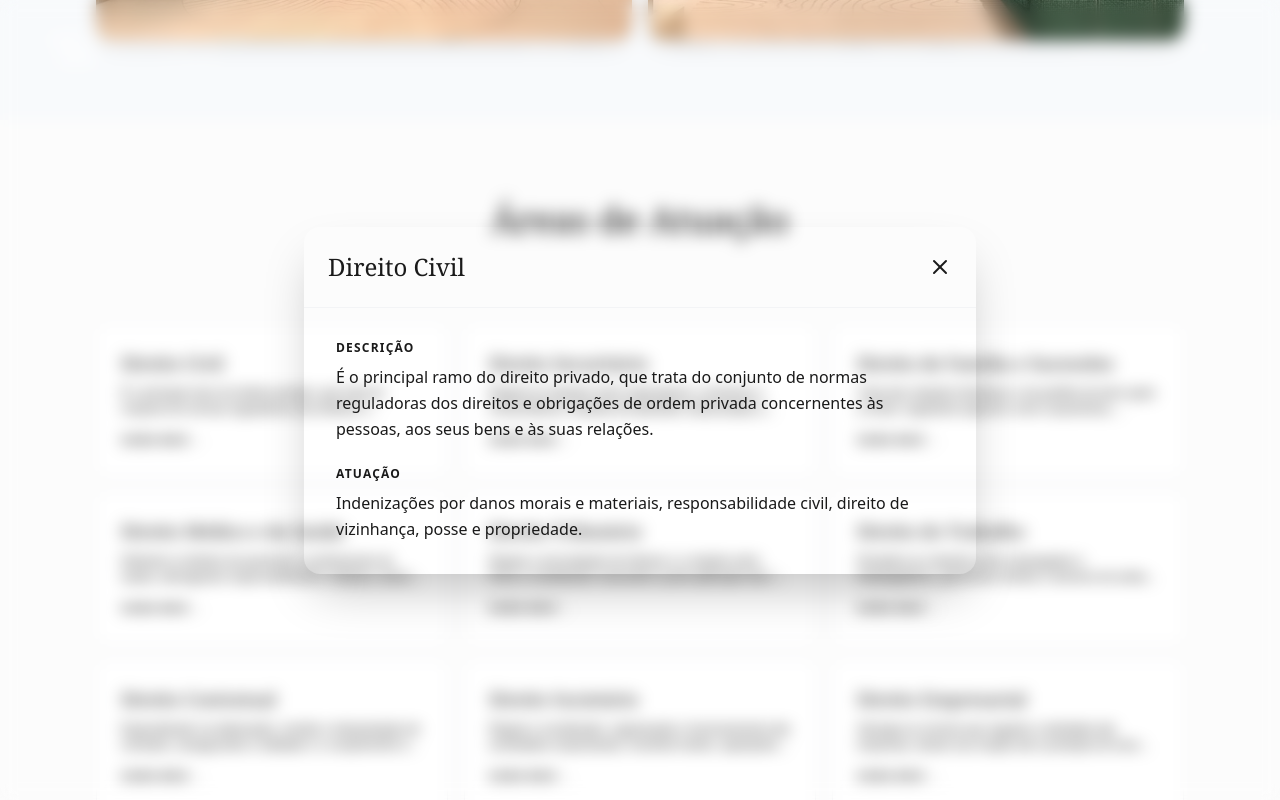
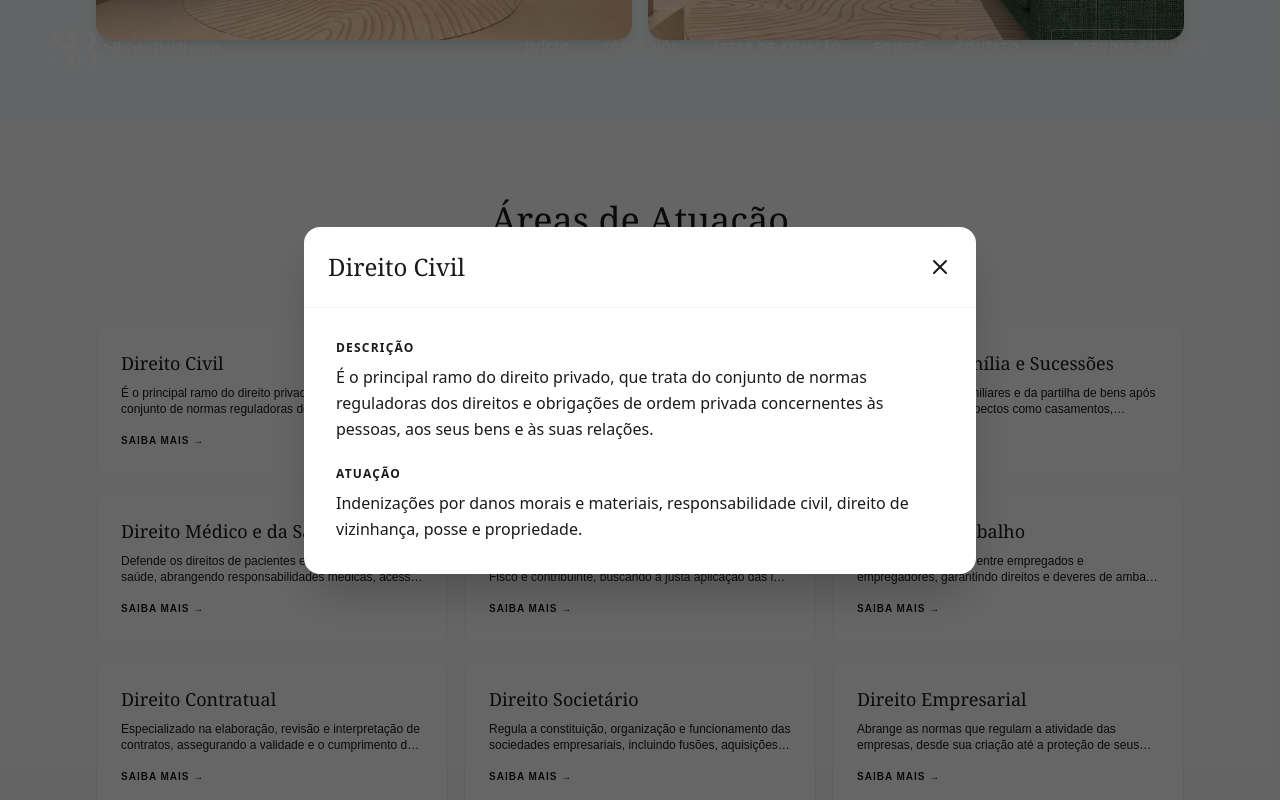
Before and after one commit to WilianSteckling/baldissera-advogados, a Next.js app: page / in a window 1280 px wide. Both pictures are taken after a click on the element 272 px from the left and 2786 px from the top of the page. Shown: the part 2386-3186 px from the top of the page. Built offline with nearby package versions, Linux system fonts and the light colour scheme.

Commit message:
Que Deus abençoe esse proojeto

```diff
--- a/src/components/ui/Modal.tsx
+++ b/src/components/ui/Modal.tsx
@@ -12,15 +12,15 @@ export const Modal: React.FC<ModalProps> = ({ isOpen, onClose, title, children }
   if (!isOpen) return null;
 
   return (
-    <div className="fixed inset-0 z-100 flex items-center justify-center p-4 bg-brand-black/60 backdrop-blur-sm">
-      <div className="bg-brand-white w-full max-w-2xl rounded-2xl overflow-hidden shadow-2xl animate-in fade-in zoom-in duration-300">
+    <div className="fixed inset-0 z-100 flex items-center justify-center p-4 bg-black/60">
+      <div className="bg-[#FFFFFF] w-full max-w-2xl rounded-2xl overflow-hidden shadow-2xl animate-in fade-in zoom-in duration-300">
         <div className="flex items-center justify-between p-6 border-b border-gray-100">
           <h3 className="font-serif text-2xl text-brand-darkGreen">{title}</h3>
           <button onClick={onClose} className="text-brand-gray hover:text-brand-black transition-colors">
             <X size={24} />
           </button>
         </div>
-        <div className="p-8 font-sans text-brand-gray leading-relaxed">
+        <div className="p-8 font-sans text-brand-black leading-relaxed">
           {children}
         </div>
       </div>
--- a/src/sections/Services.tsx
+++ b/src/sections/Services.tsx
@@ -139,12 +139,12 @@ export const Services: React.FC = () => {
         >
           <div className="space-y-6">
             <div>
-              <h4 className="font-sans text-xs tracking-widest uppercase text-brand-gold font-bold mb-2">Descrição</h4>
-              <p className="text-brand-gray font-light leading-relaxed">{selectedArea.description}</p>
+              <h4 className="font-sans text-xs tracking-widest uppercase text-brand-darkGreen font-bold mb-2">Descrição</h4>
+              <p className="text-brand-black font-light leading-relaxed">{selectedArea.description}</p>
             </div>
             <div>
-              <h4 className="font-sans text-xs tracking-widest uppercase text-brand-gold font-bold mb-2">Atuação</h4>
-              <p className="text-brand-gray font-light leading-relaxed">{selectedArea.atuacao}</p>
+              <h4 className="font-sans text-xs tracking-widest uppercase text-brand-darkGreen font-bold mb-2">Atuação</h4>
+              <p className="text-brand-black font-light leading-relaxed">{selectedArea.atuacao}</p>
             </div>
           </div>
         </Modal>
```
